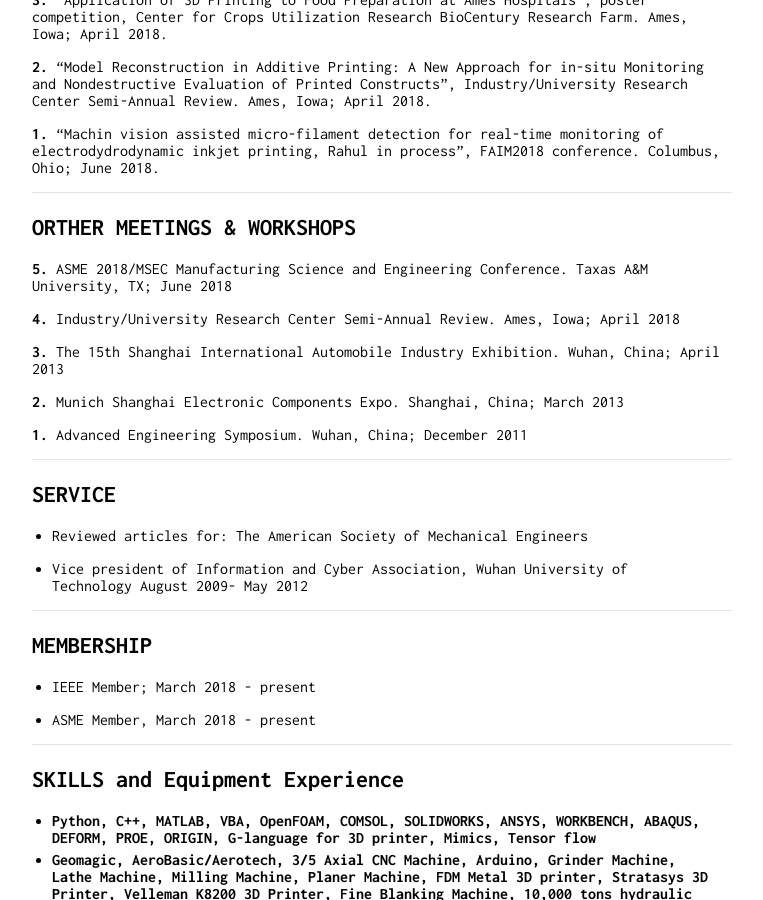
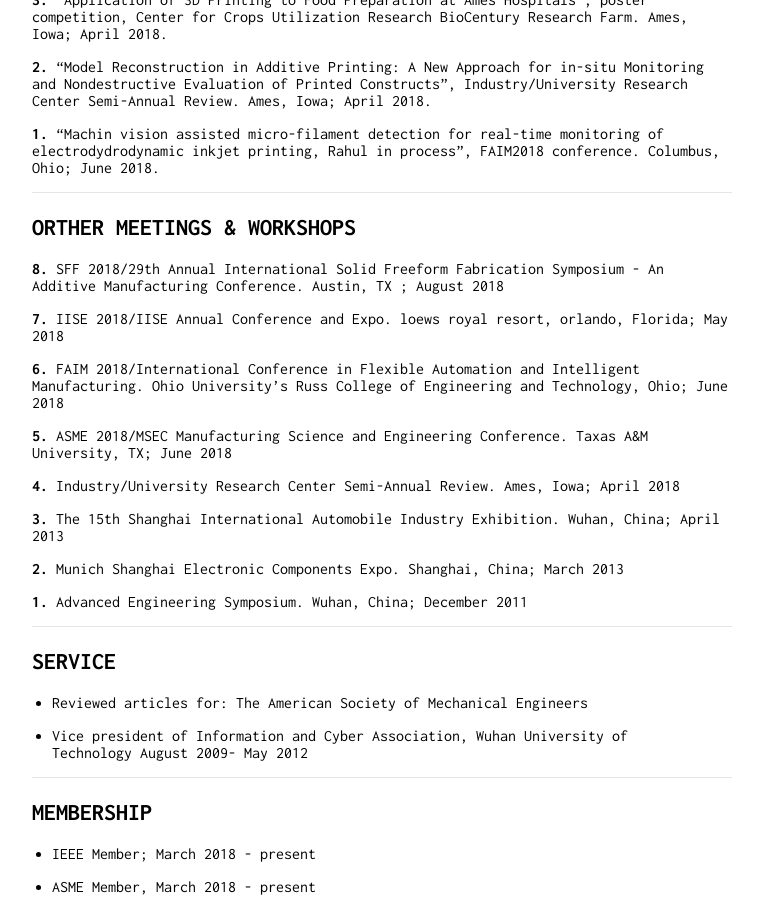
Before and after one commit to zhangxiao2018/zhangxiao2018.github.io, a Jekyll site: the page built from index.md, in a window 1280 px wide and 900 px high, scrolled down 2137 px. Shown: the whole window, without its empty margins (258-1021 px from the left). Built offline with Jekyll 4.4.1, drawn with Linux system fonts in a browser that asks for light colours; our own code applies the rules of GitHub Pages for plain Markdown files.

Commit message:
Update index.md

```diff
--- a/index.md
+++ b/index.md
@@ -101,6 +101,12 @@ Wafer package and testing, PVD, CVD, photoresist coater/decoater machine mainten
 
 - - -
 ## ORTHER MEETINGS & WORKSHOPS
+**8.** SFF 2018/29th Annual International Solid Freeform Fabrication Symposium - An Additive Manufacturing Conference. Austin, TX ; August 2018
+
+**7.** IISE 2018/IISE Annual Conference and Expo. loews royal resort, orlando, Florida; May 2018
+
+**6.** FAIM 2018/International Conference in Flexible Automation and Intelligent Manufacturing. Ohio University’s Russ College of Engineering and Technology, Ohio; June 2018
+
 **5.** ASME 2018/MSEC Manufacturing Science and Engineering Conference. Taxas A&M University, TX; June 2018
 
 **4.** Industry/University Research Center Semi-Annual Review. Ames, Iowa; April 2018
```
